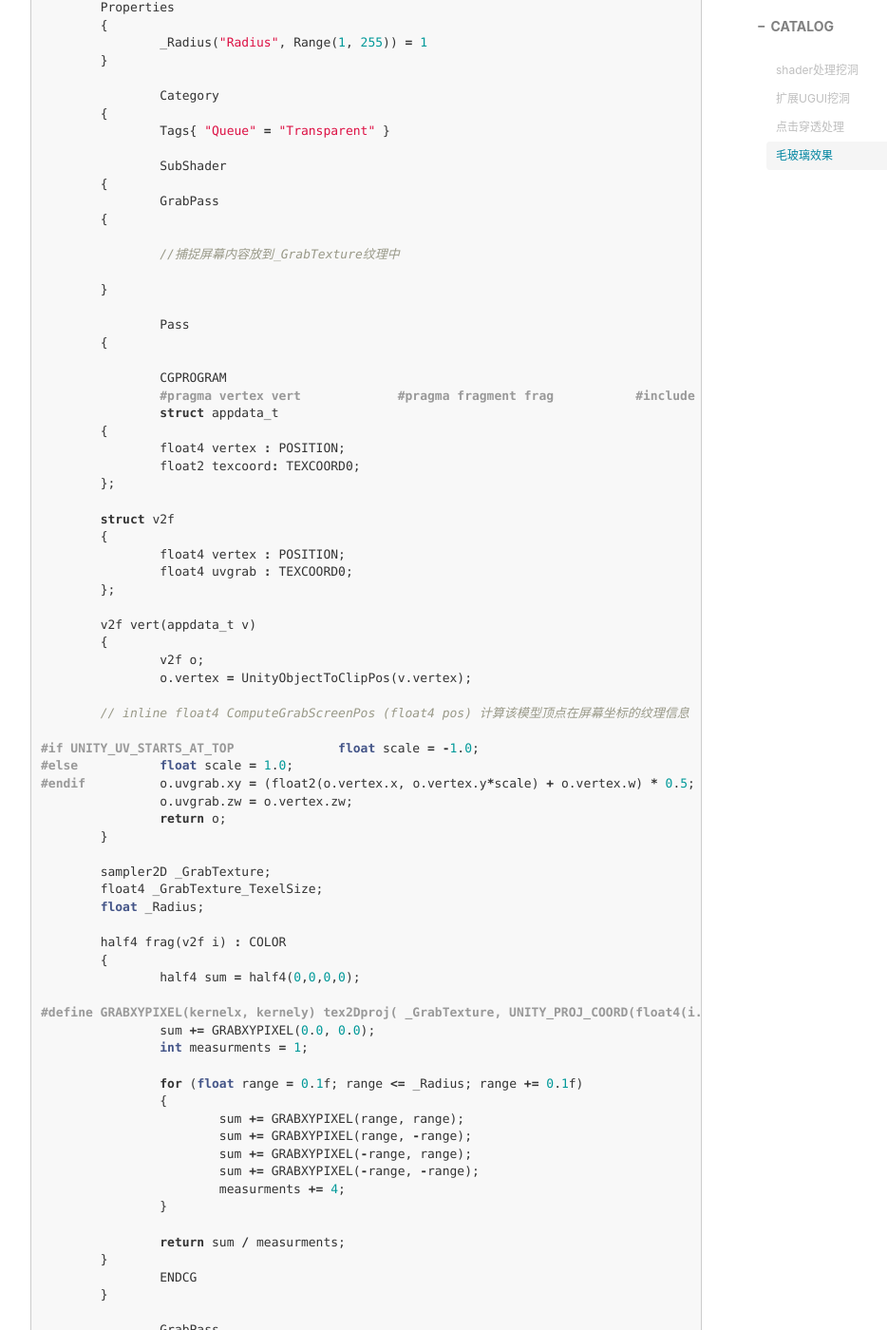
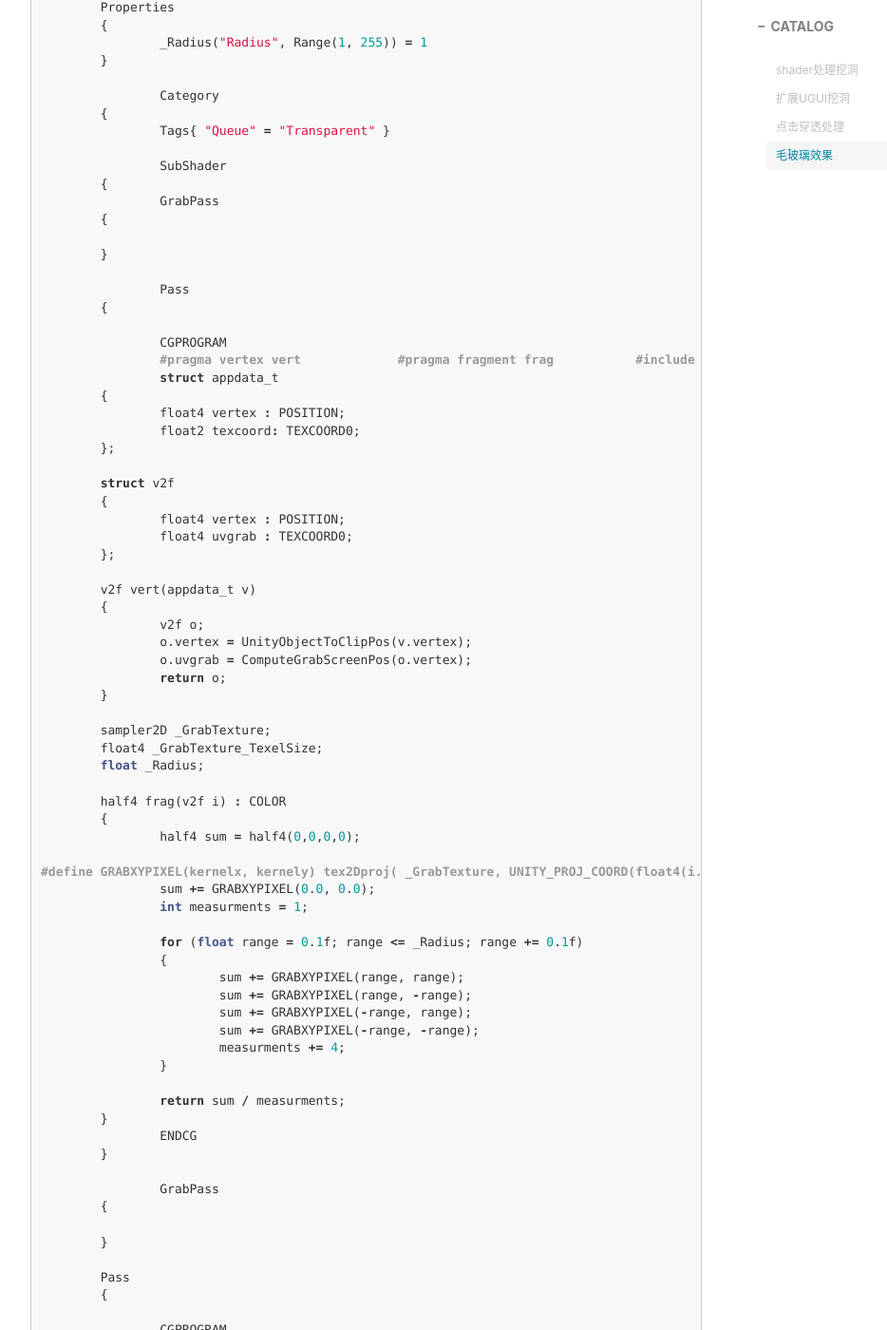
Before and after one commit to chenanbao/chenanbao.github.io, a Jekyll site: the page built from _posts/2019-03-08-全屏挖洞.md, in a window 1280 px wide and 1400 px high, scrolled down 7191 px. Shown: the whole window at 95% size, without its empty margins (233-1167 px from the left). Built offline with Jekyll 4.4.1, drawn with Linux system fonts in a browser that asks for light colours; nearby versions of some CDN libraries; comment, search, counter and statistics services are not loaded; some of the changed text lies outside the part shown.

Commit message:
Update 2019-03-08-全屏挖洞.md
 ComputeGrabScreenPos 计算该模型顶点在屏幕坐标的纹理信息

```diff
--- a/_posts/2019-03-08-全屏挖洞.md
+++ b/_posts/2019-03-08-全屏挖洞.md
@@ -261,8 +261,6 @@ Shader "Unlit/FrostedGlass"
 		GrabPass
 	{
 
-		//捕捉屏幕内容放到_GrabTexture纹理中
-
 	}
 
 		Pass
@@ -289,16 +287,7 @@ Shader "Unlit/FrostedGlass"
 	{
 		v2f o;
 		o.vertex = UnityObjectToClipPos(v.vertex);
-
-        // inline float4 ComputeGrabScreenPos (float4 pos) 计算该模型顶点在屏幕坐标的纹理信息
-
-#if UNITY_UV_STARTS_AT_TOP
-		float scale = -1.0;
-#else
-		float scale = 1.0;
-#endif
-		o.uvgrab.xy = (float2(o.vertex.x, o.vertex.y*scale) + o.vertex.w) * 0.5;
-		o.uvgrab.zw = o.vertex.zw;
+		o.uvgrab = ComputeGrabScreenPos(o.vertex);
 		return o;
 	}
 
@@ -358,13 +347,7 @@ Shader "Unlit/FrostedGlass"
 	{
 		v2f o;
 		o.vertex = UnityObjectToClipPos(v.vertex);
-#if UNITY_UV_STARTS_AT_TOP
-		float scale = -1.0;
-#else
-		float scale = 1.0;
-#endif
-		o.uvgrab.xy = (float2(o.vertex.x, o.vertex.y*scale) + o.vertex.w) * 0.5;
-		o.uvgrab.zw = o.vertex.zw;
+		o.uvgrab = ComputeGrabScreenPos(o.vertex);
 		return o;
 	}
 
```
